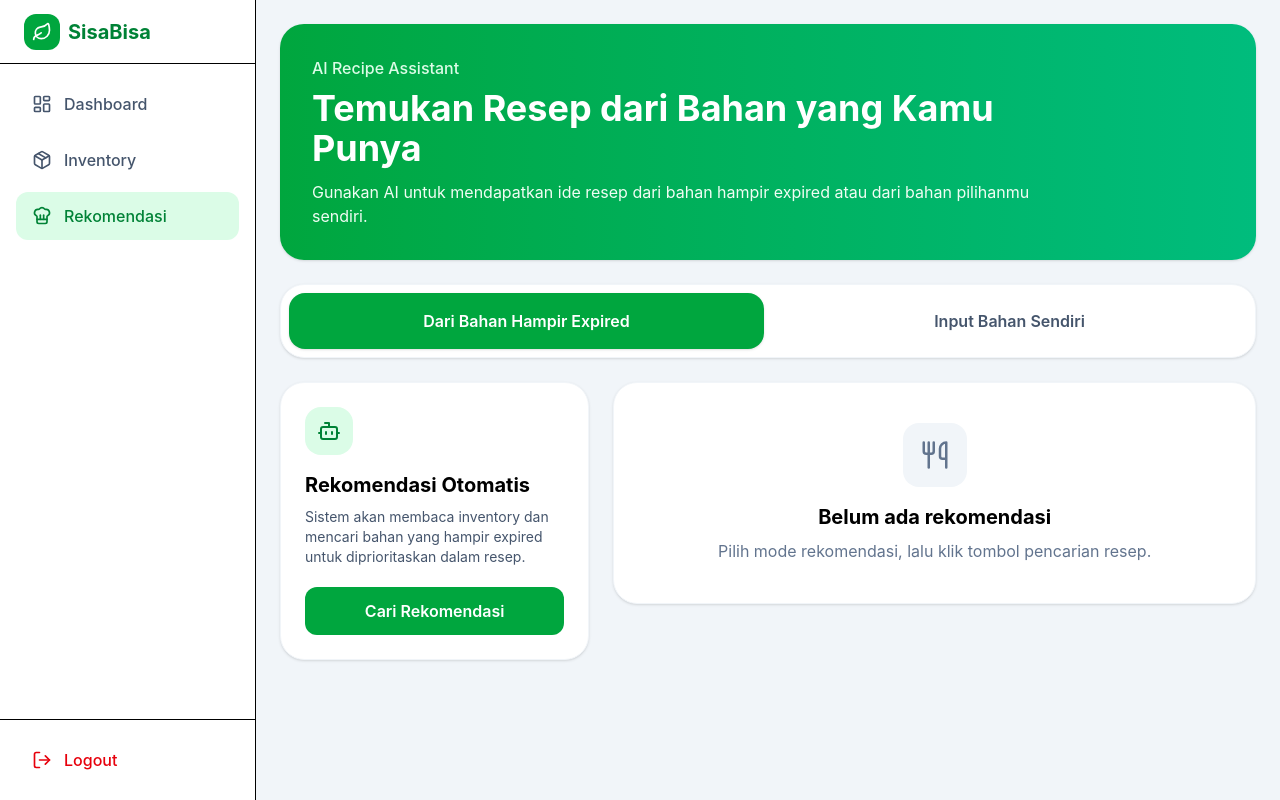
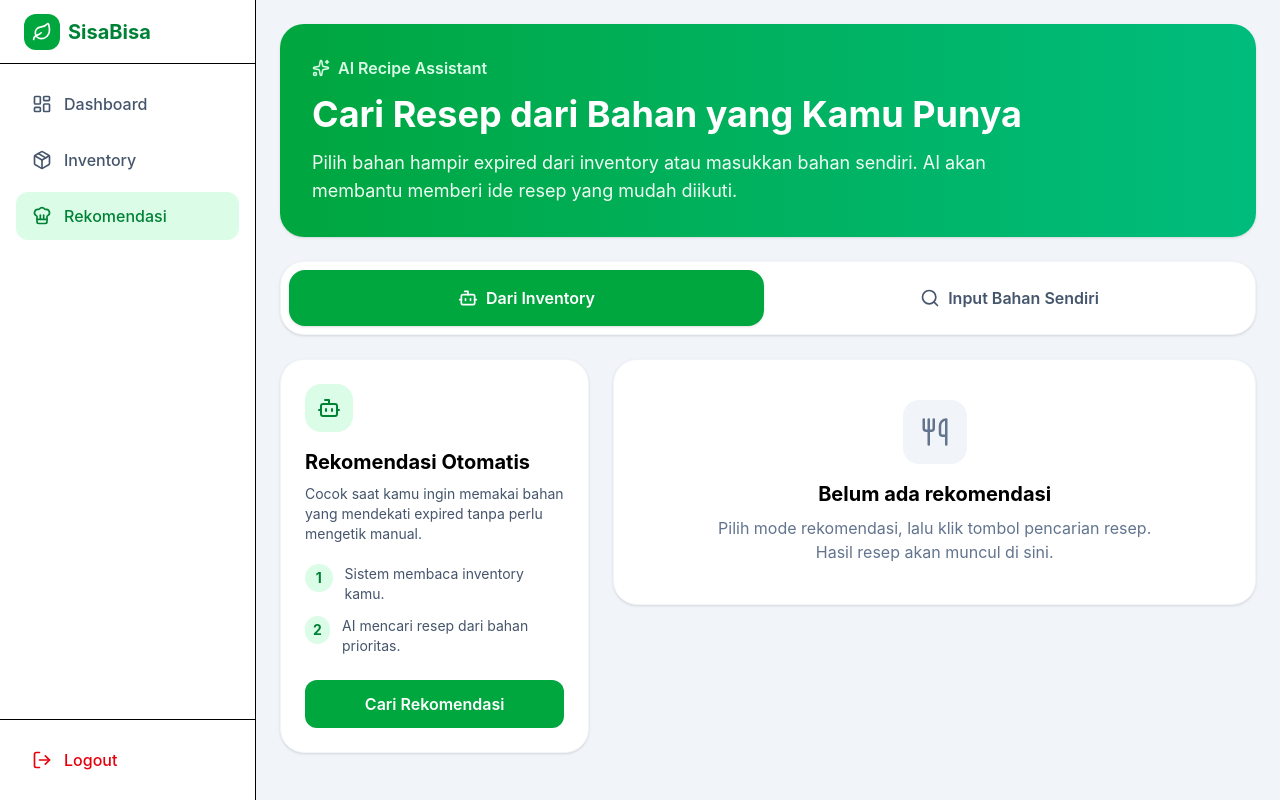
Before and after one commit to S4nd1Dev/SisaBisa, a React (Vite) app in the folder frontend/: page /recommendations in a window 1280 px wide. Built offline with nearby package versions, Linux system fonts and the light colour scheme; sample sign-in values are in the browser's storage.

Commit message:
merubah tampilan dashboard, inventory, recomendation

```diff
--- a/frontend/src/pages/user/Recommendations.jsx
+++ b/frontend/src/pages/user/Recommendations.jsx
@@ -7,6 +7,8 @@
   Search,
   AlertTriangle,
   Utensils,
+  Wand2,
+  ClipboardList,
 } from 'lucide-react';
 import api from '../../api/axios';
 import UserLayout from '../../layouts/UserLayout';
@@ -58,7 +60,8 @@
       const today = new Date();
       today.setHours(0, 0, 0, 0);
 
-      const filtered = items.filter((item) => {
+      const filtered = items
+        .map((item) => {
           const expiredDate = new Date(item.expired_at);
           expiredDate.setHours(0, 0, 0, 0);
 
@@ -66,8 +69,12 @@
             (expiredDate - today) / (1000 * 60 * 60 * 24)
           );
 
-        return diffDays >= 0 && diffDays <= 3;
-      });
+          return {
+            ...item,
+            diffDays,
+          };
+        })
+        .filter((item) => item.diffDays >= 0 && item.diffDays <= 3);
 
       setExpiringItems(filtered);
     } catch (error) {
@@ -88,7 +95,7 @@
     } catch (error) {
       setMessage(
         error.response?.data?.message ||
-          'AI belum siap. Silakan coba lagi beberapa saat.'
+          'AI sedang disiapkan. Silakan coba lagi beberapa saat.'
       );
     } finally {
       setLoading(false);
@@ -108,7 +115,7 @@
     setRecipes([]);
 
     if (!manualForm.bahan_user.trim() || !manualForm.bahan_mau_basi.trim()) {
-      setMessage('Isi bahan yang dimiliki dan bahan prioritas terlebih dahulu.');
+      setMessage('Isi daftar bahan dan bahan utama terlebih dahulu.');
       return;
     }
 
@@ -124,7 +131,7 @@
     } catch (error) {
       setMessage(
         error.response?.data?.message ||
-          'AI belum siap. Silakan coba lagi beberapa saat.'
+          'AI sedang disiapkan. Silakan coba lagi beberapa saat.'
       );
     } finally {
       setLoading(false);
@@ -159,51 +166,63 @@
     }
   };
 
+  const useExample = () => {
+    setManualForm({
+      bahan_user: 'telur ayam, bawang merah, cabai, nasi, garam',
+      bahan_mau_basi: 'telur ayam',
+    });
+  };
+
   return (
     <UserLayout>
       <div className="space-y-6">
-        <div className="bg-gradient-to-r from-green-600 to-emerald-500 rounded-3xl shadow p-8 text-white">
+        <section className="bg-gradient-to-r from-green-600 to-emerald-500 rounded-3xl shadow p-8 text-white">
           <div className="max-w-3xl">
-            <p className="text-green-100 font-medium">AI Recipe Assistant</p>
+            <p className="text-green-100 font-semibold flex items-center gap-2">
+              <Sparkles size={18} />
+              AI Recipe Assistant
+            </p>
 
-            <h1 className="text-3xl md:text-4xl font-bold mt-2">
-              Temukan Resep dari Bahan yang Kamu Punya
+            <h1 className="text-3xl md:text-4xl font-bold mt-3 leading-tight">
+              Cari Resep dari Bahan yang Kamu Punya
             </h1>
 
-            <p className="text-green-50 mt-3">
-              Gunakan AI untuk mendapatkan ide resep dari bahan hampir expired
-              atau dari bahan pilihanmu sendiri.
+            <p className="text-green-50 mt-3 text-lg">
+              Pilih bahan hampir expired dari inventory atau masukkan bahan
+              sendiri. AI akan membantu memberi ide resep yang mudah diikuti.
             </p>
           </div>
-        </div>
+        </section>
 
         <div className="bg-white rounded-3xl shadow-sm border border-slate-100 p-2 grid md:grid-cols-2 gap-2">
           <button
             onClick={() => handleModeChange('auto')}
-            className={`py-4 rounded-2xl font-semibold transition ${
+            className={`py-4 rounded-2xl font-semibold transition flex items-center justify-center gap-2 ${
               mode === 'auto'
                 ? 'bg-green-600 text-white shadow'
                 : 'text-slate-600 hover:bg-slate-100'
             }`}
           >
-            Dari Bahan Hampir Expired
+            <Bot size={20} />
+            Dari Inventory
           </button>
 
           <button
             onClick={() => handleModeChange('manual')}
-            className={`py-4 rounded-2xl font-semibold transition ${
+            className={`py-4 rounded-2xl font-semibold transition flex items-center justify-center gap-2 ${
               mode === 'manual'
                 ? 'bg-green-600 text-white shadow'
                 : 'text-slate-600 hover:bg-slate-100'
             }`}
           >
+            <Search size={20} />
             Input Bahan Sendiri
           </button>
         </div>
 
-        {mode === 'auto' && (
+        {mode === 'auto' ? (
           <div className="grid lg:grid-cols-3 gap-6">
-            <div className="lg:col-span-1 space-y-6">
+            <aside className="lg:col-span-1 space-y-6">
               <div className="bg-white rounded-3xl shadow-sm border border-slate-100 p-6">
                 <div className="bg-green-100 text-green-700 w-12 h-12 rounded-2xl flex items-center justify-center">
                   <Bot size={24} />
@@ -214,14 +233,30 @@
                 </h2>
 
                 <p className="text-slate-600 text-sm mt-2">
-                  Sistem akan membaca inventory dan mencari bahan yang hampir
-                  expired untuk diprioritaskan dalam resep.
+                  Cocok saat kamu ingin memakai bahan yang mendekati expired
+                  tanpa perlu mengetik manual.
                 </p>
+
+                <div className="mt-5 space-y-3 text-sm text-slate-600">
+                  <div className="flex gap-3">
+                    <span className="bg-green-100 text-green-700 w-7 h-7 rounded-full flex items-center justify-center font-bold">
+                      1
+                    </span>
+                    Sistem membaca inventory kamu.
+                  </div>
+
+                  <div className="flex gap-3">
+                    <span className="bg-green-100 text-green-700 w-7 h-7 rounded-full flex items-center justify-center font-bold">
+                      2
+                    </span>
+                    AI mencari resep dari bahan prioritas.
+                  </div>
+                </div>
 
                 <button
                   onClick={fetchAutoRecommendations}
                   disabled={loading}
-                  className="mt-5 w-full bg-green-600 text-white py-3 rounded-xl font-semibold hover:bg-green-700 disabled:bg-slate-400"
+                  className="mt-6 w-full bg-green-600 text-white py-3 rounded-xl font-semibold hover:bg-green-700 disabled:bg-slate-400"
                 >
                   {loading ? 'AI sedang mencari...' : 'Cari Rekomendasi'}
                 </button>
@@ -234,21 +269,33 @@
                     Bahan Prioritas
                   </div>
 
-                  <div className="flex flex-wrap gap-2 mt-4">
+                  <p className="text-sm text-yellow-800 mt-2">
+                    Bahan ini akan diprioritaskan oleh AI.
+                  </p>
+
+                  <div className="space-y-2 mt-4">
                     {expiringItems.map((item) => (
-                      <span
+                      <div
                         key={item.id}
-                        className="bg-yellow-100 text-yellow-800 px-3 py-1 rounded-full text-sm font-semibold"
+                        className="bg-white border border-yellow-100 rounded-2xl px-4 py-3"
                       >
+                        <p className="font-semibold text-slate-800">
                           {item.ingredient_name}
-                      </span>
+                        </p>
+
+                        <p className="text-sm text-slate-500">
+                          {item.diffDays === 0
+                            ? 'Expired hari ini'
+                            : `${item.diffDays} hari lagi`}
+                        </p>
+                      </div>
                     ))}
                   </div>
                 </div>
               )}
-            </div>
+            </aside>
 
-            <div className="lg:col-span-2">
+            <main className="lg:col-span-2">
               <RecommendationResult
                 recipes={recipes}
                 loading={loading}
@@ -257,26 +304,30 @@
                 getMatchLabel={getMatchLabel}
                 onDetail={handleRecipeDetail}
               />
+            </main>
           </div>
-          </div>
-        )}
-
-        {mode === 'manual' && (
+        ) : (
           <div className="grid lg:grid-cols-3 gap-6">
-            <div className="lg:col-span-1">
+            <aside className="lg:col-span-1">
               <div className="bg-white rounded-3xl shadow-sm border border-slate-100 p-6">
                 <div className="bg-blue-100 text-blue-700 w-12 h-12 rounded-2xl flex items-center justify-center">
                   <Search size={24} />
                 </div>
 
-                <h2 className="font-bold text-xl mt-4">
-                  Input Bahan Sendiri
-                </h2>
+                <h2 className="font-bold text-xl mt-4">Input Bahan Sendiri</h2>
 
                 <p className="text-slate-600 text-sm mt-2">
-                  Cocok untuk mencari ide resep dari bahan yang ingin kamu
-                  gunakan hari ini.
+                  Masukkan bahan yang tersedia di rumah. Gunakan tanda koma agar
+                  AI lebih mudah membacanya.
                 </p>
+
+                <button
+                  type="button"
+                  onClick={useExample}
+                  className="mt-4 text-sm bg-slate-100 hover:bg-slate-200 text-slate-700 px-4 py-2 rounded-xl font-semibold"
+                >
+                  Gunakan contoh
+                </button>
 
                 <form
                   onSubmit={handleManualRecommendation}
@@ -299,7 +350,7 @@
 
                   <div>
                     <label className="block text-sm font-medium text-slate-700 mb-1">
-                      Bahan Prioritas
+                      Bahan Utama / Prioritas
                     </label>
 
                     <input
@@ -312,7 +363,7 @@
                     />
 
                     <p className="text-xs text-slate-500 mt-1">
-                      Bahan ini akan diprioritaskan oleh AI.
+                      Pilih bahan yang paling ingin digunakan.
                     </p>
                   </div>
 
@@ -324,9 +375,9 @@
                   </button>
                 </form>
               </div>
-            </div>
+            </aside>
 
-            <div className="lg:col-span-2">
+            <main className="lg:col-span-2">
               <RecommendationResult
                 recipes={recipes}
                 loading={loading}
@@ -335,7 +386,7 @@
                 getMatchLabel={getMatchLabel}
                 onDetail={handleRecipeDetail}
               />
-            </div>
+            </main>
           </div>
         )}
 
@@ -361,17 +412,32 @@
   if (loading) {
     return (
       <div className="bg-white rounded-3xl shadow-sm border border-slate-100 p-8">
-        <div className="flex items-center gap-3">
-          <div className="bg-green-100 text-green-700 p-3 rounded-2xl">
-            <Sparkles size={24} />
+        <div className="flex items-start gap-4">
+          <div className="bg-green-100 text-green-700 p-3 rounded-2xl animate-pulse">
+            <Wand2 size={24} />
           </div>
 
           <div>
-            <h2 className="font-bold text-xl">AI sedang menganalisis...</h2>
+            <h2 className="font-bold text-xl">AI sedang menyusun resep...</h2>
             <p className="text-slate-500 mt-1">
-              Menyesuaikan bahan dengan resep yang paling cocok.
+              Tunggu sebentar, AI sedang mencocokkan bahan dengan resep yang
+              paling sesuai.
             </p>
           </div>
+        </div>
+
+        <div className="grid md:grid-cols-2 gap-4 mt-6">
+          {[1, 2].map((item) => (
+            <div
+              key={item}
+              className="border border-slate-100 rounded-2xl p-5 space-y-3"
+            >
+              <div className="h-4 bg-slate-100 rounded w-2/3" />
+              <div className="h-3 bg-slate-100 rounded w-full" />
+              <div className="h-3 bg-slate-100 rounded w-3/4" />
+              <div className="h-10 bg-slate-100 rounded-xl" />
+            </div>
+          ))}
         </div>
       </div>
     );
@@ -380,7 +446,8 @@
   if (message) {
     return (
       <div className="bg-red-50 border border-red-200 text-red-700 rounded-3xl p-6">
-        {message}
+        <p className="font-semibold">Rekomendasi belum bisa ditampilkan</p>
+        <p className="text-sm mt-1">{message}</p>
       </div>
     );
   }
@@ -394,14 +461,29 @@
 
         <h2 className="font-bold text-xl mt-4">Belum ada rekomendasi</h2>
 
-        <p className="text-slate-500 mt-2">
-          Pilih mode rekomendasi, lalu klik tombol pencarian resep.
+        <p className="text-slate-500 mt-2 max-w-md mx-auto">
+          Pilih mode rekomendasi, lalu klik tombol pencarian resep. Hasil resep
+          akan muncul di sini.
         </p>
       </div>
     );
   }
 
   return (
+    <div>
+      <div className="flex items-center gap-3 mb-4">
+        <div className="bg-green-100 text-green-700 p-2 rounded-xl">
+          <ClipboardList size={20} />
+        </div>
+
+        <div>
+          <h2 className="font-bold text-xl">Hasil Rekomendasi</h2>
+          <p className="text-sm text-slate-500">
+            Pilih salah satu resep untuk melihat langkah memasaknya.
+          </p>
+        </div>
+      </div>
+
       <div className="grid md:grid-cols-2 gap-4">
         {recipes.map((recipe, index) => {
           const match = getMatchLabel(recipe.persentase_kecocokan);
@@ -417,7 +499,7 @@
 
               <h2 className="text-xl font-bold mt-4">{recipe.nama_menu}</h2>
 
-            <p className="text-slate-600 mt-3 line-clamp-2">
+              <p className="text-slate-600 mt-3 text-sm">
                 {recipe.bahan_resep}
               </p>
 
@@ -430,7 +512,7 @@
 
                 <span className="bg-slate-100 text-slate-600 px-3 py-1 rounded-full text-sm font-semibold inline-flex items-center gap-1">
                   <Clock size={14} />
-                Cepat dibuat
+                  Mudah diikuti
                 </span>
               </div>
 
@@ -439,11 +521,12 @@
                 disabled={detailLoading}
                 className="mt-5 w-full bg-green-600 text-white py-3 rounded-xl font-semibold hover:bg-green-700 disabled:bg-slate-400"
               >
-              {detailLoading ? 'Memuat Detail...' : 'Lihat Detail Resep'}
+                {detailLoading ? 'Memuat Detail...' : 'Lihat Cara Memasak'}
               </button>
             </div>
           );
         })}
       </div>
+    </div>
   );
 }
```
Also changed, not shown: 1 other file (tests, documents, lock files or other folders). Lines whose indentation alone changed are shown as unchanged.
